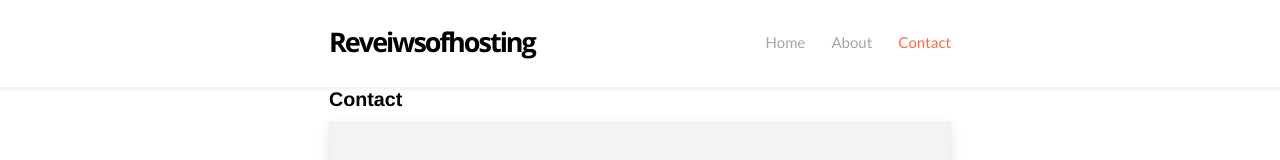
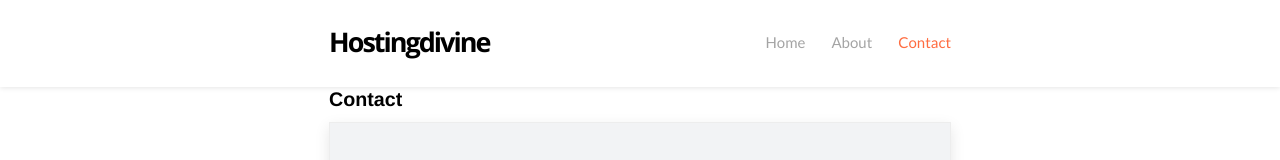
Before and after one commit to tajenderkumar5/Hostingdivine, a plain HTML site: page index1.html in a window 1280 px wide. Shown: the top 160 px of the page. Drawn offline with nearby package versions, Linux system fonts and the light colour scheme.

Commit message:
Update index1.html

```diff
--- a/index1.html
+++ b/index1.html
@@ -1,7 +1,7 @@
 <!DOCTYPE html>
 <html>
 <head>
-	<title>Reveiwsofhosting</title>
+	<title>hostingsivine</title>
 	<link rel="stylesheet" type="text/css" href="style.css">
 	<link href="https://fonts.googleapis.com/css?family=Quicksand&display=swap" rel="stylesheet">
 	<meta name="viewport" content="width=device-width,initial-scale=1.0,minimum-scale=1.0,maximum-scale=1.0">
@@ -25,10 +25,10 @@
 		<div class="container">
 			<header class="group top-nav">
 				<nav class="navbar logo-w navbar-left" >
-					<a class="logo" href="index.html">Reveiwsofhosting</a>
+					<a class="logo" href="index.html">Hostingdivine</a>
 				</nav>
 				<div class="navigation-toggle" data-tools="navigation-toggle" data-target="#navbar-1">
-				    <span class="logo">Reveiwsofhosting</span>
+				    <span class="logo">Hostingdivine</span>
 				</div>
 			    <nav id="navbar-1" class="navbar item-nav navbar-right">
 				    <ul>
```
